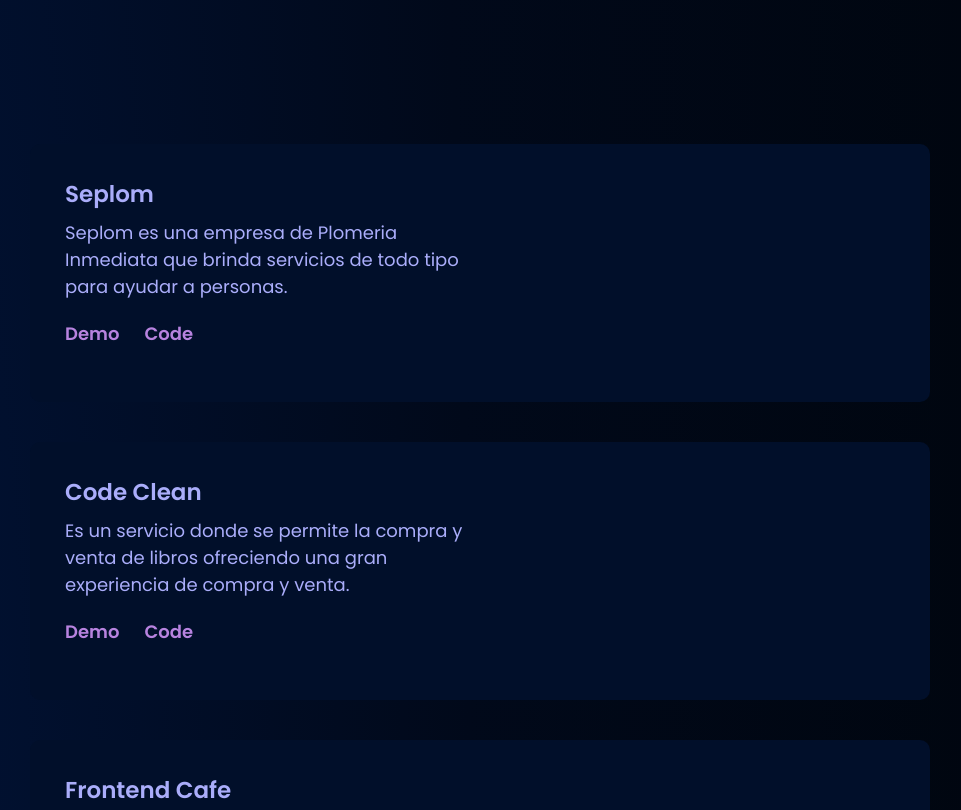
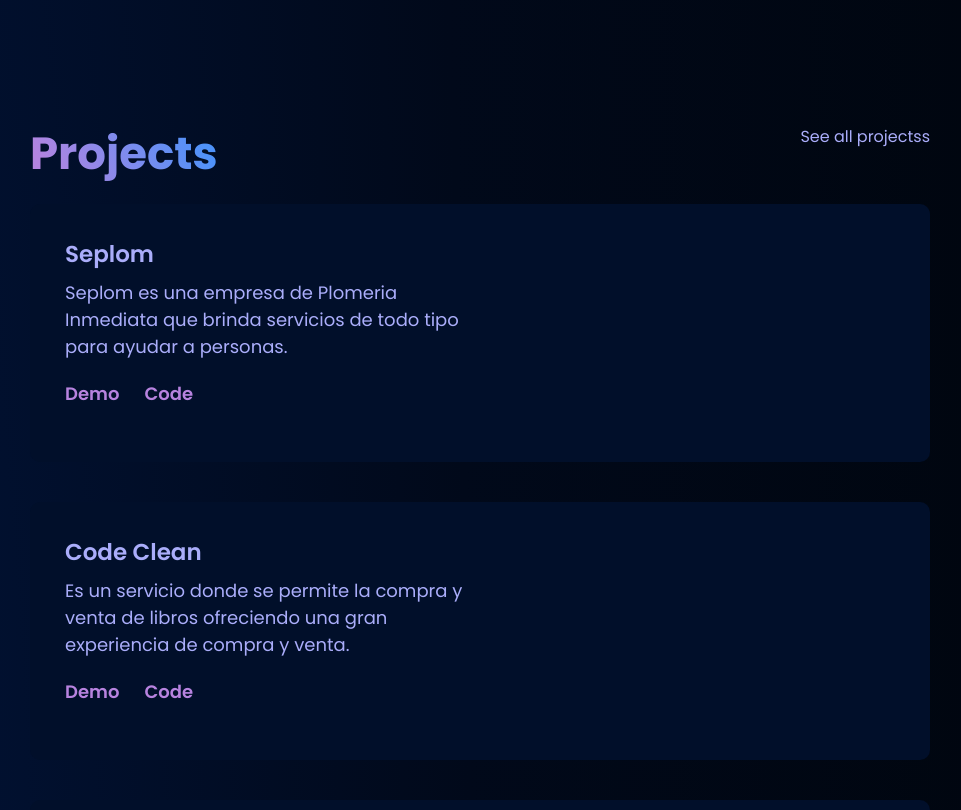
Before and after one commit to cutioluis/porfolio-nextjs, a Next.js app: page / in a window 1280 px wide. Shown: the part 1060-1870 px from the top of the page, without its empty margins (160-1121 px from the left). Built offline with nearby package versions, Linux system fonts and the light colour scheme.

Commit message:
FIX styled module to styled components

```diff
--- a/src/components/ProjectsCard/ProjectsCard.js
+++ b/src/components/ProjectsCard/ProjectsCard.js
@@ -3,11 +3,20 @@ import styled from "styled-components";
 import { projects } from "../../constants/constants";
 import { COLORS, SIZES } from "../../constants/";
 
+const ContainerMain = styled.div`
+  width: ${SIZES.marginWidth}px;
+  margin: 0 auto;
+`;
+
+const TitleProjects = styled.div`
+  display: flex;
+  flex-wrap: wrap;
+  justify-content: space-between;
+`;
+
 const Container = styled.div`
-  margin: ${SIZES.margin};
   display: flex;
   justify-content: center;
-  width: 100%;
 `;
 
 const SubContainer = styled.div`
@@ -50,6 +59,11 @@ const DetailsToo = styled.div`
 
 const ProjectsCard = () => {
   return (
+    <ContainerMain>
+      <TitleProjects>
+        <h2>Projects</h2>
+        <span>See all projectss</span>
+      </TitleProjects>
       <Container>
         <SubContainer>
           {projects.map((project) => (
@@ -66,9 +80,8 @@ const ProjectsCard = () => {
           ))}
         </SubContainer>
       </Container>
+    </ContainerMain>
   );
 };
 
-
-
 export default ProjectsCard;
--- a/src/pages/styles.css
+++ b/src/pages/styles.css
@@ -47,7 +47,7 @@ a {
 h2 {
   font-size: 45px;
   line-height: 60px;
-  background: var(--luis-title-gradient2);
+  background: var(--luis-title-gradient);
   background-clip: text;
   -webkit-text-fill-color: transparent;
   color: var(--luis-color-pink);
```
Lines whose indentation alone changed are shown as unchanged.
